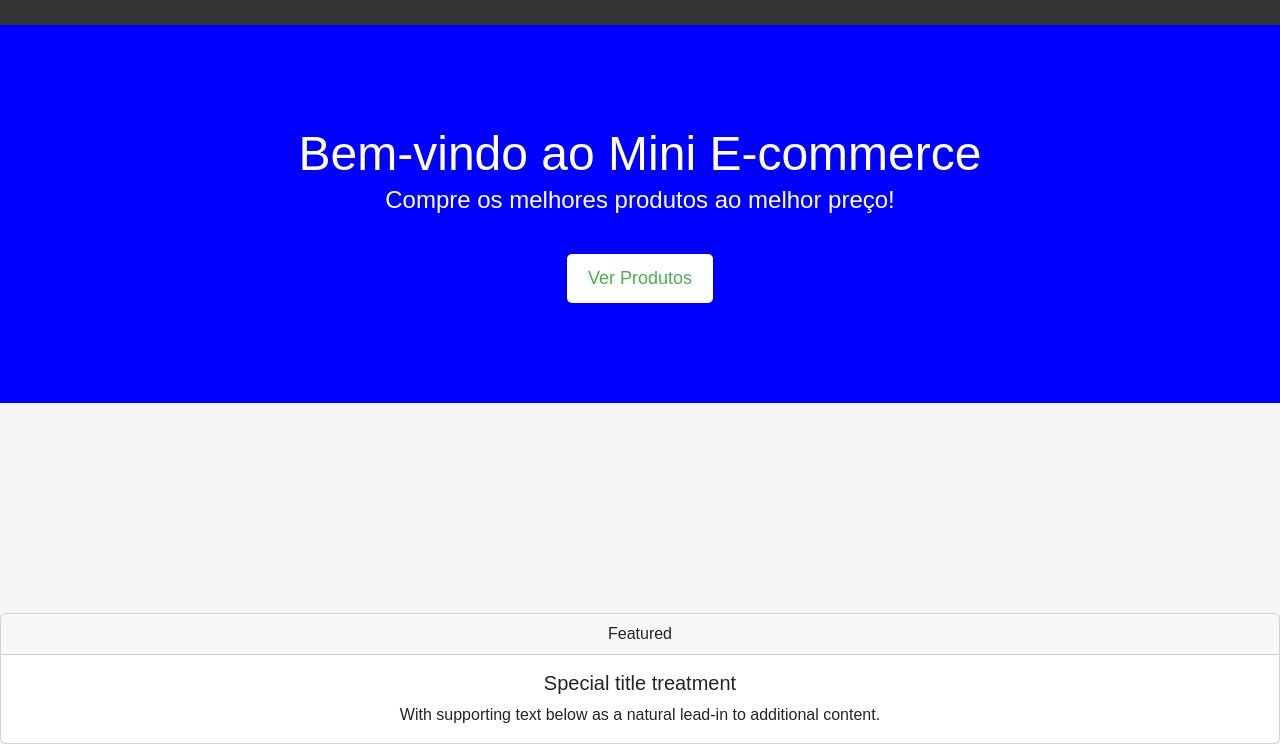
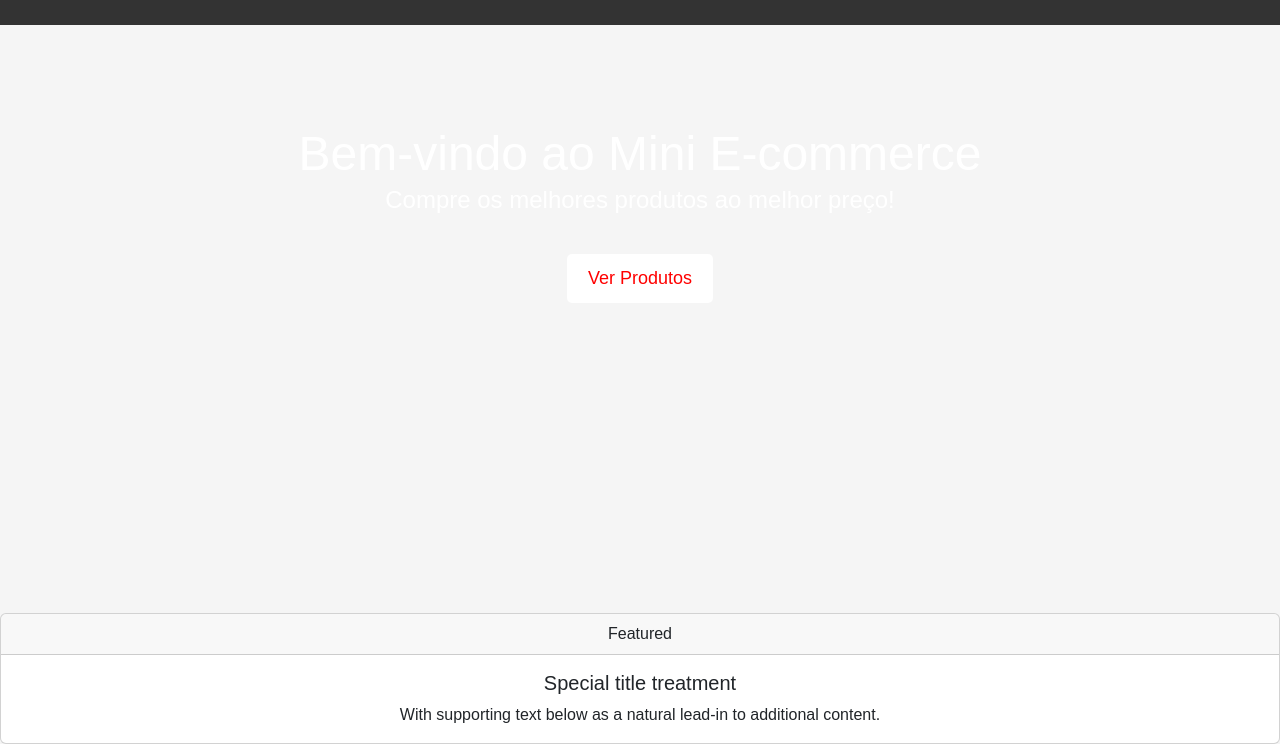
Before and after one commit to grupobarao01/ecomerce, a plain HTML site: page index.html in a window 1280 px wide. Shown: the part 56-800 px from the top of the page. Drawn offline with nearby package versions, Linux system fonts and the light colour scheme; a script that the page names is missing.

Commit message:
mcmcnnkc

```diff
--- a/style.css
+++ b/style.css
@@ -36,7 +36,7 @@ nav ul li a:hover {
 
 /* Tela Inicial */
 .hero {
-    background-color: blue;
+    background-color;
     color: white;
     text-align: center;
     padding: 100px 20px;
@@ -53,7 +53,7 @@ nav ul li a:hover {
 
 .hero .btn {
     background-color: white;
-    color: #4CAF50;
+    color:red;
     padding: 10px 20px;
     text-decoration: none;
     font-size: 18px;
```
